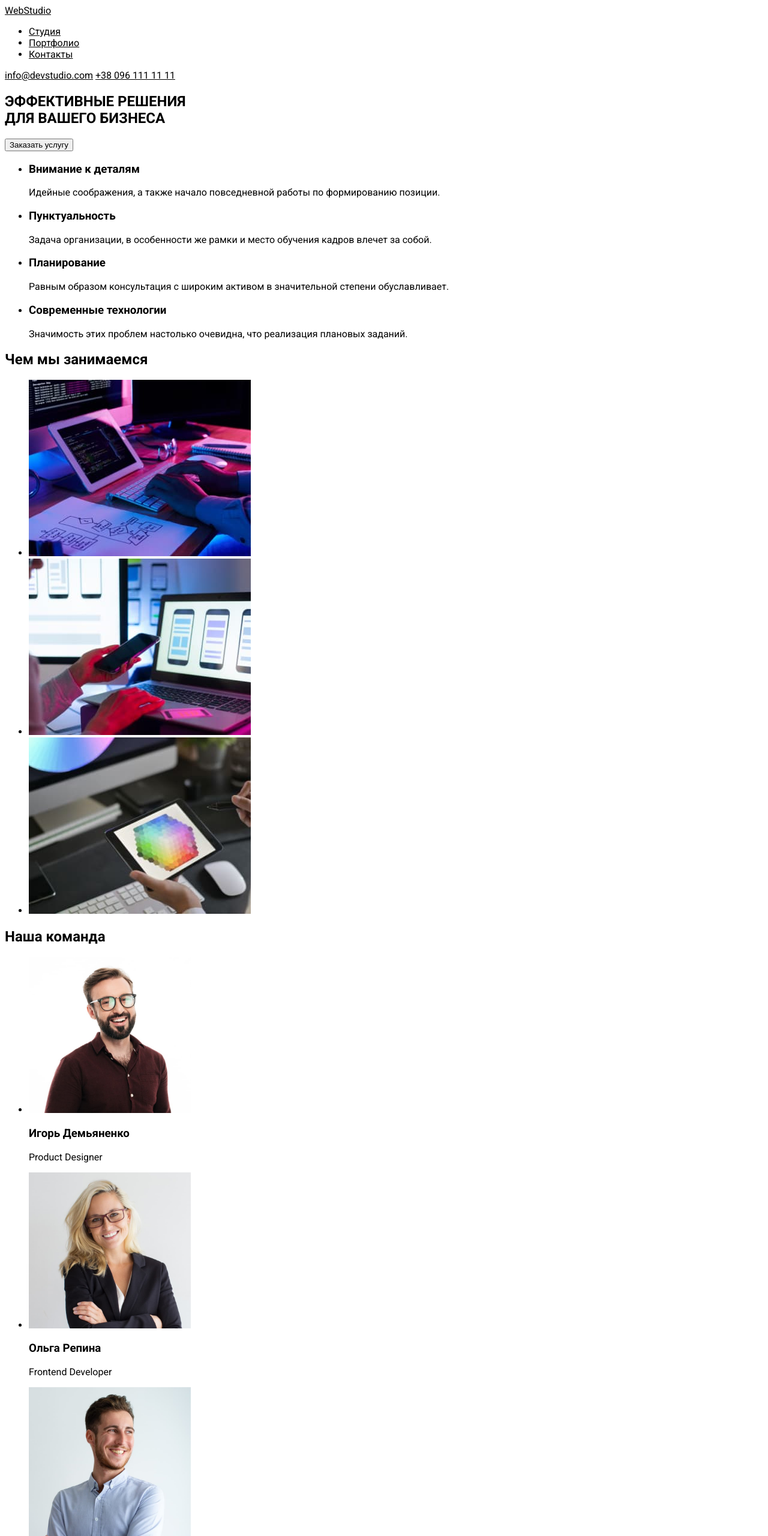
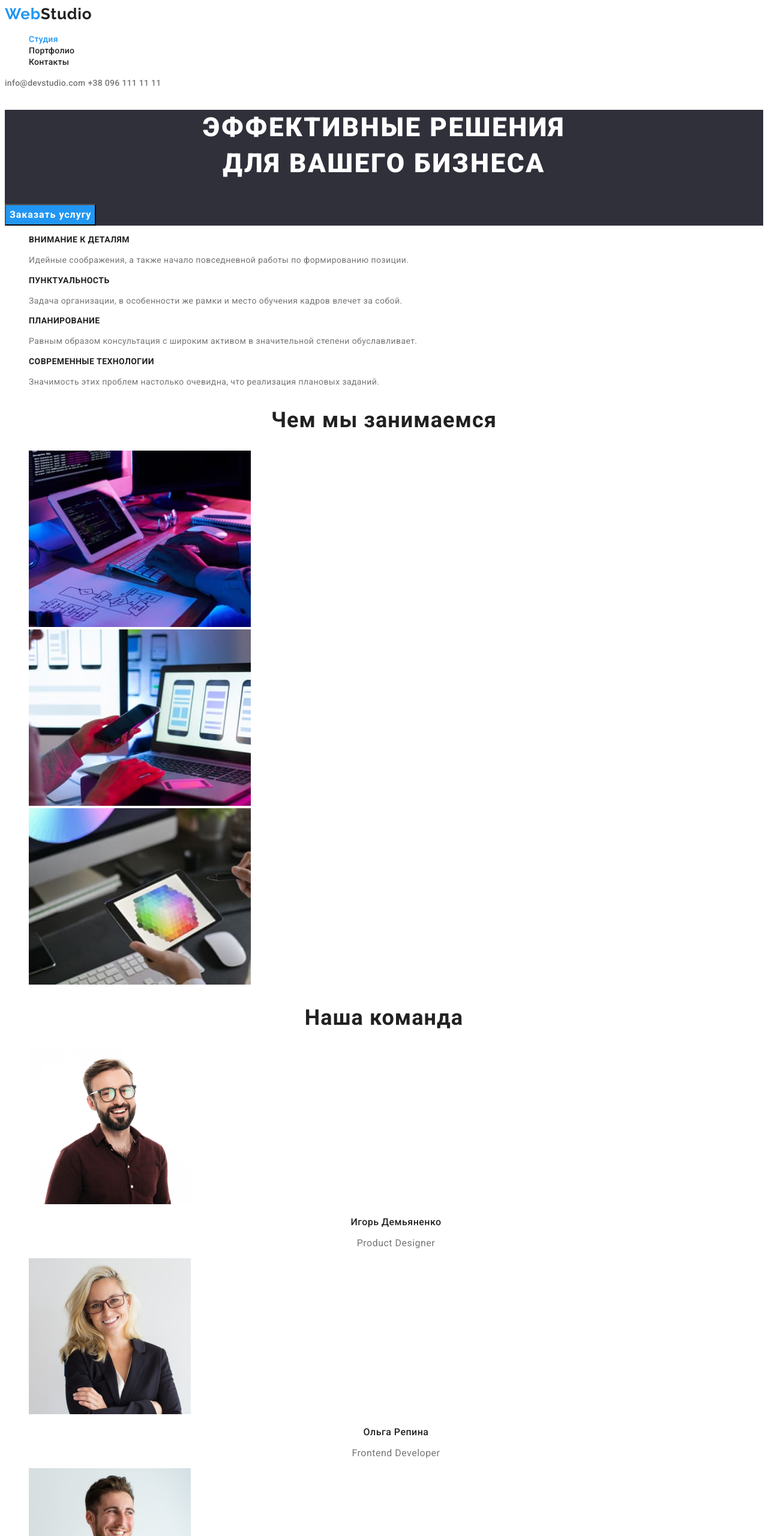
Before and after one commit to IgorkoIP/goit-markup-hw-02, a plain HTML site: page index.html in a window 1280 px wide. Shown: the top 2560 px of the page at 60% size. Drawn offline with Linux system fonts and the light colour scheme.

Commit message:
ДЗ-2 стилі CSS

```diff
--- a/css/styles.css
+++ b/css/styles.css
@@ -1,12 +1,224 @@
+:root {
+  --header-color: #212121;
+  --main-title-color: #ffffff;
+  --second-title-color: #212121;
+  --text-color: #757575;
+  --person-title-color: #212121;
+  --about-person-title-color: #757575;
+  --main-btn-color: #ffffff;
+  --second-btn-color: #212121;
+  --accent-color: #2196f3;
+}
+
 body {
   font-family: 'Roboto', Tahoma, sans-serif;
+  color: #212121;
 }
 
 .link {
   text-decoration: none;
 }
 
-* {
-  color: black;
+.list {
+  list-style: none;
 }
-/* Універсальний селектор */
+
+.visually-hidden {
+  position: absolute;
+  white-space: nowrap;
+  width: 1px;
+  height: 1px;
+  overflow: hidden;
+  border: 0;
+  padding: 0;
+  clip: rect(0 0 0 0);
+  clip-path: inset(50%);
+  margin: -1px;
+}
+
+.title {
+  font-weight: 700;
+  font-size: 36px;
+  line-height: 1.17;
+  text-align: center;
+  letter-spacing: 0.03em;
+  color: var(--second-title-color);
+}
+
+/* ------------ HEADER --------------- */
+
+.header {
+  background-color: #ffffff;
+}
+
+.header-logo {
+  font-family: 'Raleway', Tahoma, sans-serif;
+  font-weight: 700;
+  font-size: 26px;
+  line-height: 1.19;
+  letter-spacing: 0.03em;
+  color: #2196f3;
+}
+
+.header-logo-color {
+  color: #212121;
+}
+
+.link.current {
+  color: #2196f3;
+}
+
+.header-link {
+  font-weight: 500;
+  font-size: 14px;
+  line-height: 1.14;
+  letter-spacing: 0.02em;
+  color: var(--header-color);
+  cursor: pointer;
+}
+
+.header-link:hover,
+.header-link:focus {
+  color: #2196f3;
+}
+
+.header-mail,
+.header-tel {
+  font-weight: 500;
+  font-size: 14px;
+  line-height: 1.14;
+  letter-spacing: 0.02em;
+  color: #757575;
+}
+
+.header-mail:hover,
+.header-mail:focus,
+.header-tel:hover,
+.header-tel:focus {
+  color: #2196f3;
+}
+
+/* ------------- HERO ------------- */
+
+.hero {
+  background-color: #2f303a;
+}
+
+.hero-title {
+  font-weight: 900;
+  font-size: 44px;
+  line-height: 1.36;
+  text-align: center;
+  letter-spacing: 0.06em;
+  text-transform: uppercase;
+  color: var(--main-title-color);
+}
+
+.hero-btn {
+  font-family: inherit;
+  font-weight: 700;
+  font-size: 16px;
+  line-height: 1.88;
+  display: flex;
+  align-items: center;
+  text-align: center;
+  letter-spacing: 0.06em;
+  color: var(--main-btn-color);
+  background-color: #2196f3;
+}
+
+.hero-btn:hover,
+.hero-btn:focus {
+  color: var(--accent-color);
+  background-color: #ffffff;
+}
+
+/* ------------- ABOUT ------------- */
+
+.about {
+  background-color: #ffffff;
+}
+
+.about-subtitle {
+  font-weight: 700;
+  font-size: 14px;
+  line-height: 1.14;
+  letter-spacing: 0.03em;
+  text-transform: uppercase;
+  color: var(--second-title-color);
+}
+.about-text {
+  font-weight: 400;
+  font-size: 14px;
+  line-height: 1.71;
+  letter-spacing: 0.03em;
+  color: var(--text-color);
+}
+
+/* ------------- GALLERY ------------- */
+
+/* ------------- MASTERS ------------- */
+
+.masters-item-title {
+  font-weight: 500;
+  font-size: 16px;
+  line-height: 1.19;
+  text-align: center;
+  letter-spacing: 0.03em;
+  color: var(--person-title-color);
+}
+
+.masters-item-text {
+  font-weight: 400;
+  font-size: 16px;
+  line-height: 1.19;
+  text-align: center;
+  letter-spacing: 0.03em;
+  color: var(--about-person-title-color);
+}
+
+/* ------------- FOOTER ------------- */
+
+.footer {
+  background-color: #2f303a;
+}
+.footer-logo {
+  font-family: 'Raleway', Tahoma, sans-serif;
+  font-weight: 700;
+  font-size: 26px;
+  line-height: 1.19;
+  letter-spacing: 0.03em;
+  color: #2196f3;
+}
+
+.footer-logo-color {
+  color: #ffffff;
+}
+
+.footer-link-address {
+  font-style: normal;
+  font-weight: 400;
+  font-size: 14px;
+  line-height: 1.71;
+  letter-spacing: 0.03em;
+  color: #ffffff;
+}
+
+.footer-mail,
+.footer-tel {
+  font-style: normal;
+  font-weight: 400;
+  font-size: 14px;
+  line-height: 1.71;
+  letter-spacing: 0.03em;
+  color: rgba(255, 255, 255, 0.6);
+}
+
+.footer-link-address:hover,
+.footer-link-address:focus,
+.footer-mail:hover,
+.footer-tel:hover,
+.footer-mail:focus,
+.footer-tel:focus {
+  color: var(--accent-color);
+}
--- a/index.html
+++ b/index.html
@@ -17,57 +17,67 @@
     <!-- Шапка -->
 
     <header class="header">
-      <a href="" class="header-logo">WebStudio</a>
+      <a href="" class="header-logo link">Web<span class="header-logo-color">Studio</span></a>
       <nav class="header-navigation">
-        <ul class="header-list">
-          <li class="header-item"><a href="">Студия</a></li>
-          <li class="header-item"><a href="./portfolio.html">Портфолио</a></li>
-          <li class="header-item"><a href="">Контакты</a></li>
+        <ul class="header-list list">
+          <li class="header-item">
+            <a href="" class="header-link link current">Студия</a>
+          </li>
+          <li class="header-item">
+            <a href="./portfolio.html" class="header-link link">Портфолио</a>
+          </li>
+          <li class="header-item">
+            <a href="" class="header-link link">Контакты</a>
+          </li>
         </ul>
       </nav>
-      <a class="header-link" href="mailto:info@devstudio.com">info@devstudio.com</a>
-      <a class="header-tel-link" href="tel:+380961111111">+38 096 111 11 11</a>
+      <a class="header-mail link" href="mailto:info@devstudio.com">info@devstudio.com</a>
+      <a class="header-tel link" href="tel:+380961111111">+38 096 111 11 11</a>
     </header>
 
     <!-- Контент -->
 
     <main>
       <section class="hero">
-        <h1 class="hero-title-text">ЭФФЕКТИВНЫЕ РЕШЕНИЯ<br />ДЛЯ ВАШЕГО БИЗНЕСА</h1>
+        <h1 class="hero-title text">ЭФФЕКТИВНЫЕ РЕШЕНИЯ<br />ДЛЯ ВАШЕГО БИЗНЕСА</h1>
         <button type="button" class="hero-btn">Заказать услугу</button>
       </section>
-      <section class="hero-content">
-        <h2 hidden>Критерии</h2>
-        <ul class="hero-list">
-          <li class="hero-item">
-            <h3>Внимание к деталям</h3>
-            <p>Идейные соображения, а также начало повседневной работы по формированию позиции.</p>
+      <section class="about">
+        <h2 class="visually-hidden">Критерии</h2>
+        <ul class="about-list list">
+          <li class="about-item">
+            <h3 class="about-subtitle">Внимание к деталям</h3>
+            <p class="about-text">
+              Идейные соображения, а также начало повседневной работы по формированию позиции.
+            </p>
           </li>
-          <li class="hero-item">
-            <h3>Пунктуальность</h3>
-            <p>
+          <li class="about-item">
+            <h3 class="about-subtitle">Пунктуальность</h3>
+            <p class="about-text">
               Задача организации, в особенности же рамки и место обучения кадров влечет за собой.
             </p>
           </li>
-          <li class="hero-item">
-            <h3>Планирование</h3>
-            <p>
+          <li class="about-item">
+            <h3 class="about-subtitle">Планирование</h3>
+            <p class="about-text">
               Равным образом консультация с широким активом в значительной степени обуславливает.
             </p>
           </li>
-          <li class="hero-item">
-            <h3>Современные технологии</h3>
-            <p>Значимость этих проблем настолько очевидна, что реализация плановых заданий.</p>
+          <li class="about-item">
+            <h3 class="about-subtitle">Современные технологии</h3>
+            <p class="about-text">
+              Значимость этих проблем настолько очевидна, что реализация плановых заданий.
+            </p>
           </li>
         </ul>
       </section>
 
       <!-- Чем занимаемся? -->
 
-      <section>
-        <h2>Чем мы занимаемся</h2>
-        <ul>
-          <li>
+      <section class="gallery">
+        <h2 class="gallery-title title">Чем мы занимаемся</h2>
+        <ul class="gallery-list list">
+          <li class="gallery-item">
             <img
               src="./images/about-imeg-1.jpg"
               alt="Работающий программист за рабочим столом"
@@ -75,7 +85,7 @@
               height="294"
             />
           </li>
-          <li>
+          <li class="gallery-item">
             <img
               src="./images/about-imeg-2.jpg"
               alt="Дизайнер разрабатывает приложение для смартфона"
@@ -83,7 +93,7 @@
               height="294"
             />
           </li>
-          <li>
+          <li class="gallery-item">
             <img
               src="./images/about-imeg-3.jpg"
               alt="Дизайн работает над выбором цвета на планшете"
@@ -93,47 +103,54 @@
           </li>
         </ul>
       </section>
+
       <!-- Команда -->
-      <section>
-        <h2>Наша команда</h2>
-        <ul>
-          <li>
+
+      <section class="masters">
+        <h2 class="masters-title title">Наша команда</h2>
+        <ul class="masters-list list">
+          <li class="masters-item">
             <img src="./images/our-team/img-1.jpg" alt="Фото работника" width="270" height="260" />
-            <h3>Игорь Демьяненко</h3>
-            <p lang="en">Product Designer</p>
+            <h3 class="masters-item-title">Игорь Демьяненко</h3>
+            <p lang="en" class="masters-item-text">Product Designer</p>
           </li>
-          <li>
+          <li class="masters-item">
             <img src="./images/our-team/img-2.jpg" alt="Фото работника" width="270" height="260" />
-            <h3>Ольга Репина</h3>
-            <p lang="en">Frontend Developer</p>
+            <h3 class="masters-item-title">Ольга Репина</h3>
+            <p lang="en" class="masters-item-text">Frontend Developer</p>
           </li>
-          <li>
+          <li class="masters-item">
             <img src="./images/our-team/img-3.jpg" alt="Фото работника" width="270" height="260" />
-            <h3>Николай Тарасов</h3>
-            <p lang="en">Marketing</p>
+            <h3 class="masters-item-title">Николай Тарасов</h3>
+            <p lang="en" class="masters-item-text">Marketing</p>
           </li>
-          <li>
+          <li class="masters-item">
             <img src="./images/our-team/img-4.jpg" alt="Фото работника" width="270" height="260" />
-            <h3>Михаил Ермаков</h3>
-            <p lang="en">UI Designer</p>
+            <h3 class="masters-item-title">Михаил Ермаков</h3>
+            <p lang="en" class="masters-item-text">UI Designer</p>
           </li>
         </ul>
       </section>
     </main>
-    <footer>
-      <a href="">WebStudio</a>
-      <address>
-        <ul>
-          <li>
+    <footer class="footer">
+      <a href="" class="footer-logo link">Web<span class="footer-logo-color">Studio</span></a>
+      <address class="footer-address">
+        <ul class="foote-list list">
+          <li class="footer-item">
             <a
+              class="footer-link-address link"
               href="https://goo.gl/maps/wPAQkTHvYMLgGwqx8"
               target="_blank"
               rel="noopener noindex nofollow"
               >г. Киев, пр-т Леси Украинки, 26</a
             >
           </li>
-          <li><a href="mailto:info@example.com">info@example.com</a></li>
-          <li><a href="tel:+380991111111">+38 099 111 11 11</a></li>
+          <li class="footer-item">
+            <a class="footer-mail link" href="mailto:info@example.com">info@example.com</a>
+          </li>
+          <li class="footer-item">
+            <a class="footer-tel link" href="tel:+380991111111">+38 099 111 11 11</a>
+          </li>
         </ul>
       </address>
     </footer>
```
